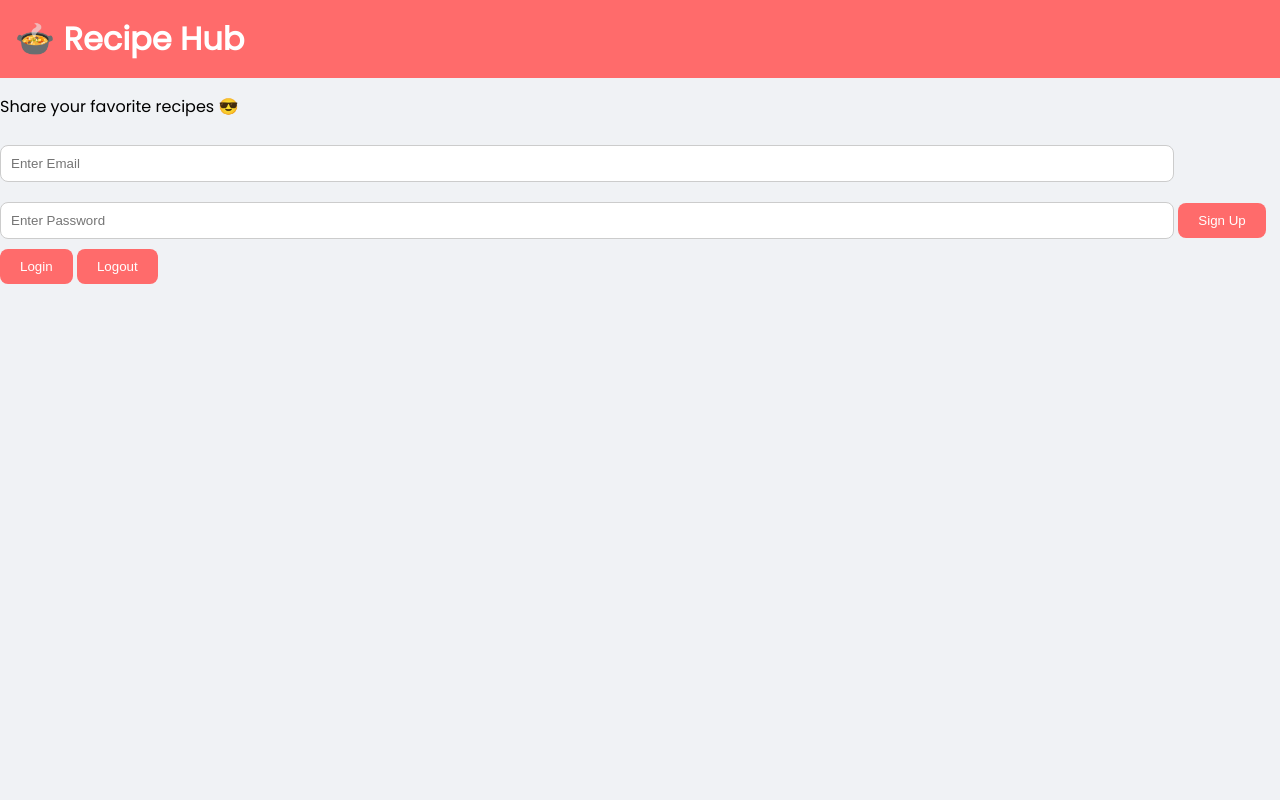
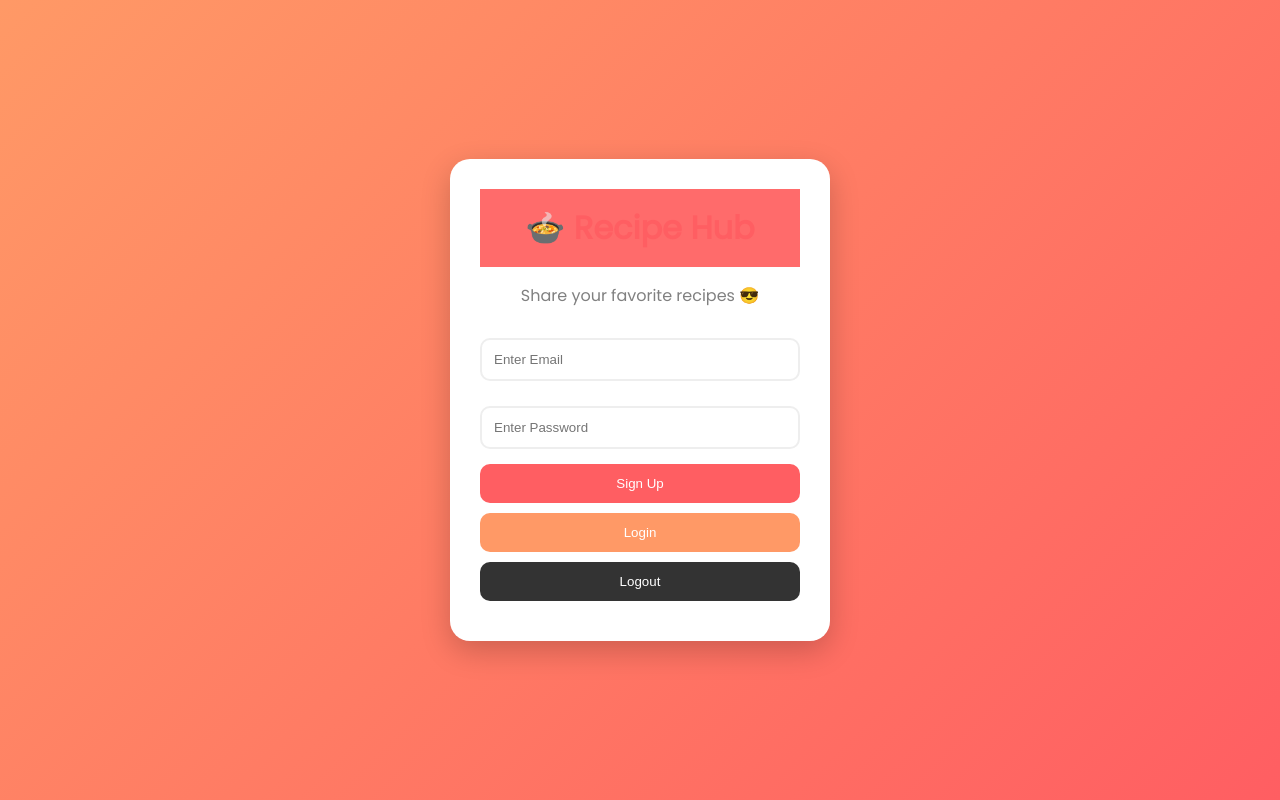
Before and after one commit to karannath000000-kkn/recipe-sharing-platform-, a plain HTML site: page index.html in a window 1280 px wide. Drawn offline with Linux system fonts and the light colour scheme; no server answers.

Commit message:
Add styles for authentication components

```diff
--- a/style.css
+++ b/style.css
@@ -97,3 +97,66 @@ button:hover {
     color: white;
     border: 1px solid #555;
 }
+body {
+    margin: 0;
+    padding: 0;
+    font-family: 'Poppins', sans-serif;
+    background: linear-gradient(135deg, #ff9966, #ff5e62);
+    min-height: 100vh;
+}
+
+.auth-container {
+    display: flex;
+    justify-content: center;
+    align-items: center;
+    min-height: 100vh;
+}
+
+.auth-box {
+    width: 320px;
+    background: white;
+    padding: 30px;
+    border-radius: 20px;
+    box-shadow: 0 10px 30px rgba(0,0,0,0.2);
+    text-align: center;
+}
+
+.auth-box h1 {
+    color: #ff5e62;
+}
+
+.subtitle {
+    color: gray;
+    margin-bottom: 20px;
+}
+
+.auth-box input {
+    width: 100%;
+    padding: 12px;
+    margin-bottom: 15px;
+    border-radius: 10px;
+    border: 2px solid #eee;
+    box-sizing: border-box;
+}
+
+.auth-box button {
+    width: 100%;
+    padding: 12px;
+    border: none;
+    border-radius: 10px;
+    margin-bottom: 10px;
+    color: white;
+    cursor: pointer;
+}
+
+.signup-btn {
+    background: #ff5e62;
+}
+
+.login-btn {
+    background: #ff9966;
+}
+
+.logout-btn {
+    background: #333;
+}
```
